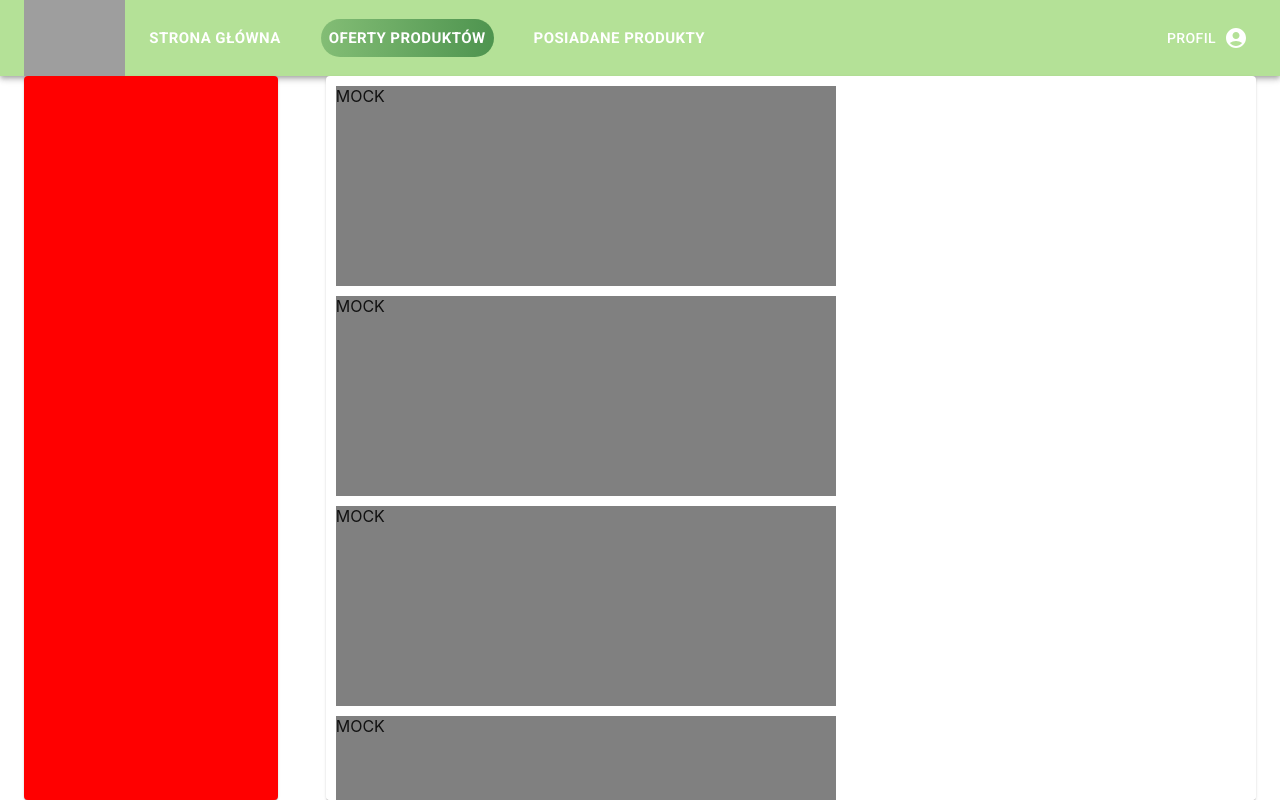
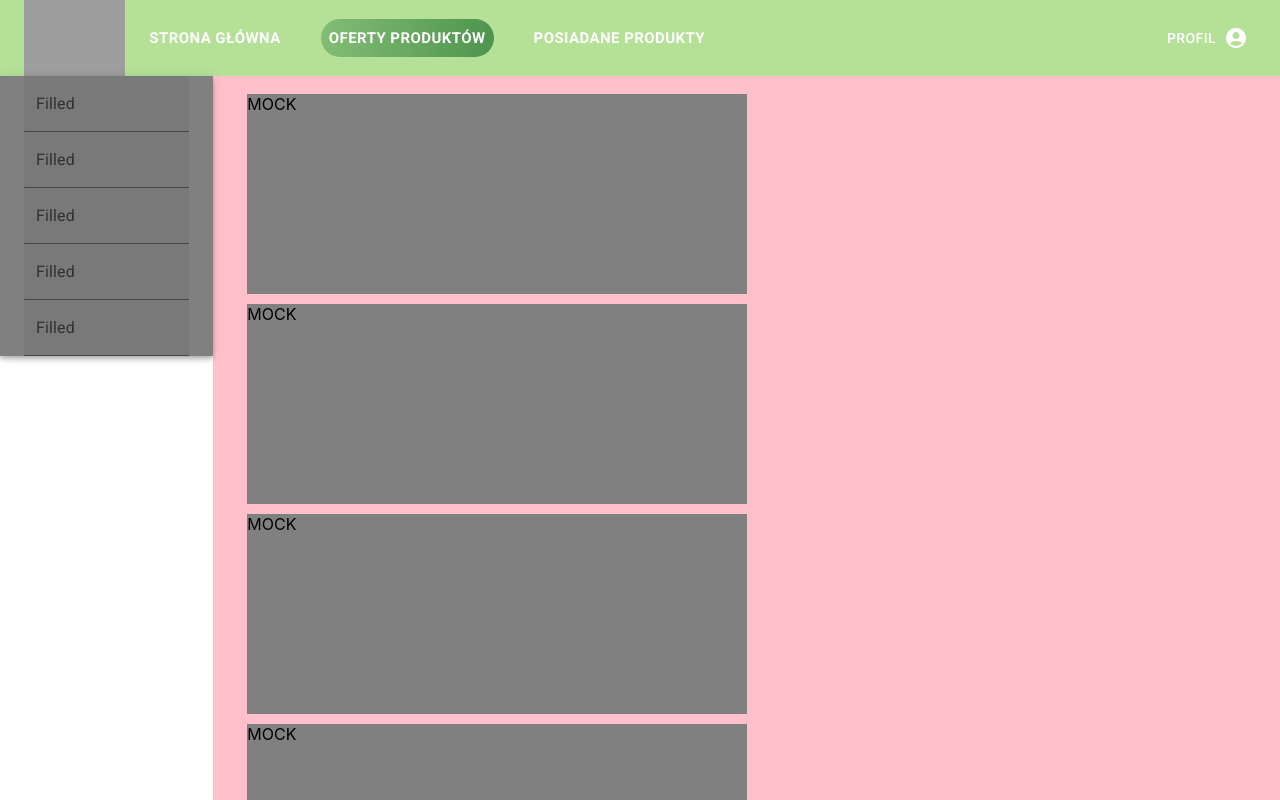
Before and after one commit to Lerqiu/FOODE, a React (Create React App) app in the folder frontend/: page /market in a window 1280 px wide. Shown: the top 800 px of the page. Built offline with nearby package versions, Linux system fonts and the light colour scheme; grey boxes are pictures that could not be loaded.

Commit message:
Scroll mod

```diff
--- a/frontend/src/Navbar/Navbar.styles.ts
+++ b/frontend/src/Navbar/Navbar.styles.ts
@@ -2,5 +2,6 @@ import { maxHeight } from "@mui/system";
 
 export default {
     backgroundColor: '#B4E197',
-    maxHeight: '9.5vh'
+    flex: "0 1 auto"
+    // maxHeight: '9.5vh'
 }
--- a/frontend/src/Navbar/Navbar.tsx
+++ b/frontend/src/Navbar/Navbar.tsx
@@ -1,8 +1,9 @@
-import { AppBar, Box, Container, Toolbar } from '@mui/material';
+import { AppBar, Box, Container, List, Paper, Stack, Toolbar } from '@mui/material';
 import { Outlet, useLocation, useNavigate } from 'react-router-dom';
 import NavbarButton from './Button/NavbarButton';
 import NavbarStyles from './Navbar.styles'
 import NavbarProfile from './Profile/NavbarProfile';
+
 
 const Navbar = () => {
 
@@ -30,7 +31,7 @@ const Navbar = () => {
     }
 
     return (
-        <div style={{maxHeight:'100vh'}}>
+        <Box sx={{ minHeight: "100vh", display: "flex", flexFlow: "column"}}>
             <AppBar position='static' style={NavbarStyles}>
                 <Container maxWidth={false}>
                     <Toolbar disableGutters>
@@ -49,14 +50,13 @@ const Navbar = () => {
                                 </NavbarButton>
                             ))}
                         </Box>
-
                         <NavbarProfile />
                     </Toolbar>
                 </Container>
             </AppBar>
 
             <Outlet />
-        </div>
+        </Box>
     );
 }
 
--- a/frontend/src/ProductsOffers/ProductsOffers.tsx
+++ b/frontend/src/ProductsOffers/ProductsOffers.tsx
@@ -1,4 +1,4 @@
-import { Box, Button, Container, Pagination, PaginationItem, Paper, Stack } from '@mui/material';
+import { AppBar, Box, Button, Container, Grid, List, Pagination, PaginationItem, Paper, Stack, TextField } from '@mui/material';
 import React, { useEffect, useRef, useState } from 'react'
 import ArrowBackIcon from '@mui/icons-material/ArrowBack';
 import ArrowForwardIcon from '@mui/icons-material/ArrowForward';
@@ -14,7 +14,9 @@ const ProductsOffersPagination = () => {
   return (
     <Box
       display="flex"
+      flex="0 1 auto"
       width='100%'
+      height="fit-content"
       bgcolor="lightgreen"
       alignItems="center"
       justifyContent="center"
@@ -34,14 +36,22 @@ const ProductsOffersPagination = () => {
 
 const ProductsOffers = () => {
   return (
-    <Stack direction="row" sx={{ height: '100%' }}>
-      <Container sx={{ width: '30vw' }} >
-        <Paper sx={{ overflow: 'auto', height: "90.5vh" , backgroundColor: 'red' }}>
-
-        </Paper>
+    <>
+      <Grid container spacing={0} padding={0} style={{ flex: "1 1 auto", display: "flex" }}>
+        <Grid item xs={2} >
+          <AppBar position='sticky' >
+            <Container sx={{ background: "grey" }} >
+            <TextField id="filled-basic" label="Filled" variant="filled" />
+            <TextField id="filled-basic" label="Filled" variant="filled" />
+            <TextField id="filled-basic" label="Filled" variant="filled" />
+            <TextField id="filled-basic" label="Filled" variant="filled" />
+            <TextField id="filled-basic" label="Filled" variant="filled" />
           </Container>
-      <Container sx={{ height: "100%" }} >
-        <Paper sx={{ overflow: 'scroll', height: "90.5vh" }}>
+          </AppBar>
+        </Grid>
+        <Grid item xs={10} >
+          <Container sx={{ background: "pink", height: '100%' }}>
+            <List>
               <MockDiv />
               <MockDiv />
               <MockDiv />
@@ -49,10 +59,12 @@ const ProductsOffers = () => {
               <MockDiv />
               <MockDiv />
               <MockDiv />
+            </List>
+          </Container>
+        </Grid>
+      </Grid >
       <ProductsOffersPagination />
-        </Paper>
-      </Container>
-    </Stack >
+    </>
   );
 }
 
```
Lines whose indentation alone changed are shown as unchanged.
